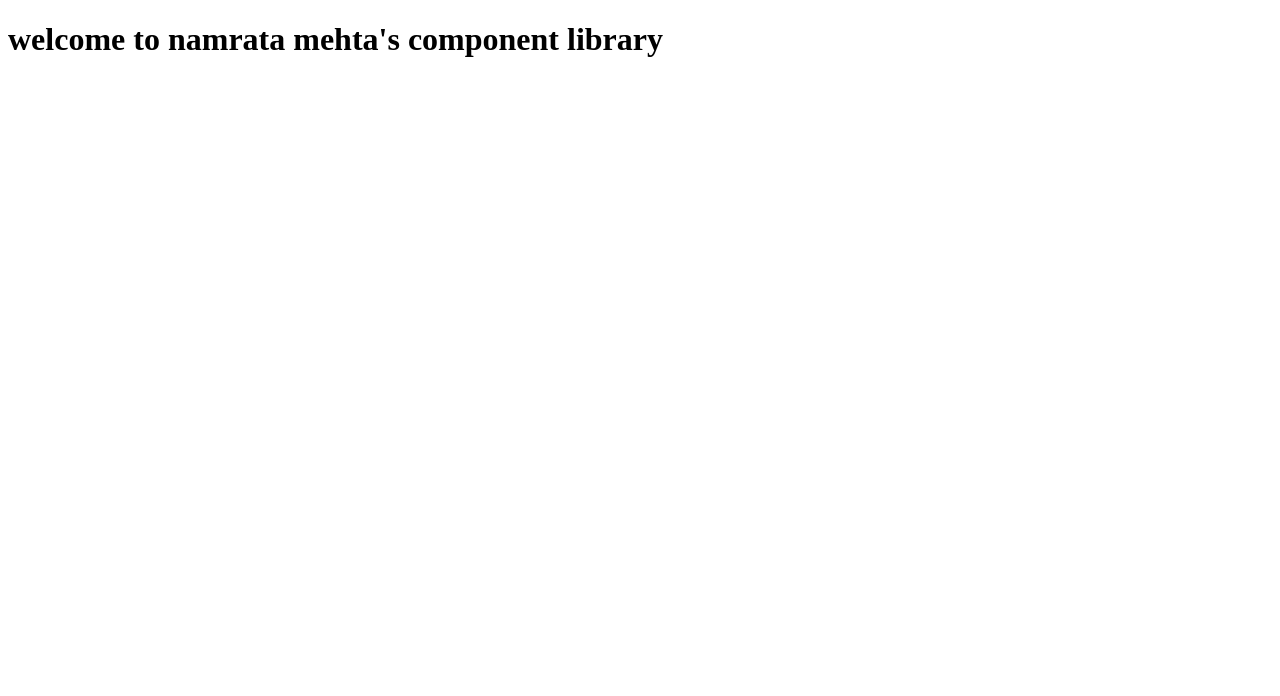
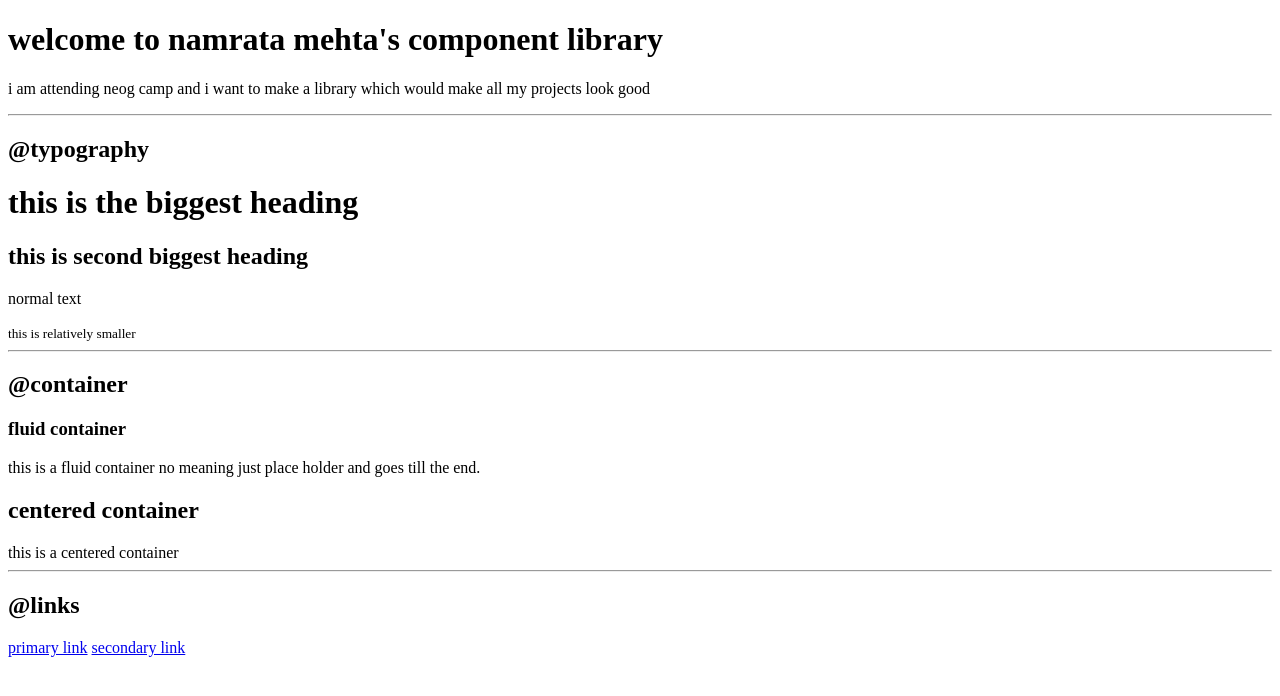
Before and after one commit to namrata-mehta/neogcamp-lesson-three, a plain HTML site: page index.html in a window 1280 px wide. Drawn offline with Linux system fonts and the light colour scheme.

Commit message:
uptolinks

```diff
--- a/index.html
+++ b/index.html
@@ -8,5 +8,39 @@
 </head>
 <body>
     <h1>welcome to namrata mehta's component library</h1>
+    <P> i am attending neog camp and i want to make a library
+        which would make all my projects look good
+    </P>
+    <hr>
+    <h2>@typography</h2>
+    <h1>this is the biggest heading</h1>
+    <h2> this is second biggest heading</h2>
+    <p>normal text</p>
+    <small>this is relatively smaller</small>
+
+    <hr>
+    <h2>@container</h2>
+    <h3>fluid container</h3>
+    <div> this is a fluid container no meaning just place holder
+        and goes till the end.
+    </div>
+    <h2>centered container</h2>
+    <div>this is a centered container</div>
+
+    <hr>
+    <h2>@links</h2>
+    <a href="/">primary link</a>
+    <a href="/">secondary link</a>
+
+
+
+
+
+
+
+
+
+
+
 </body>
 </html>
```
